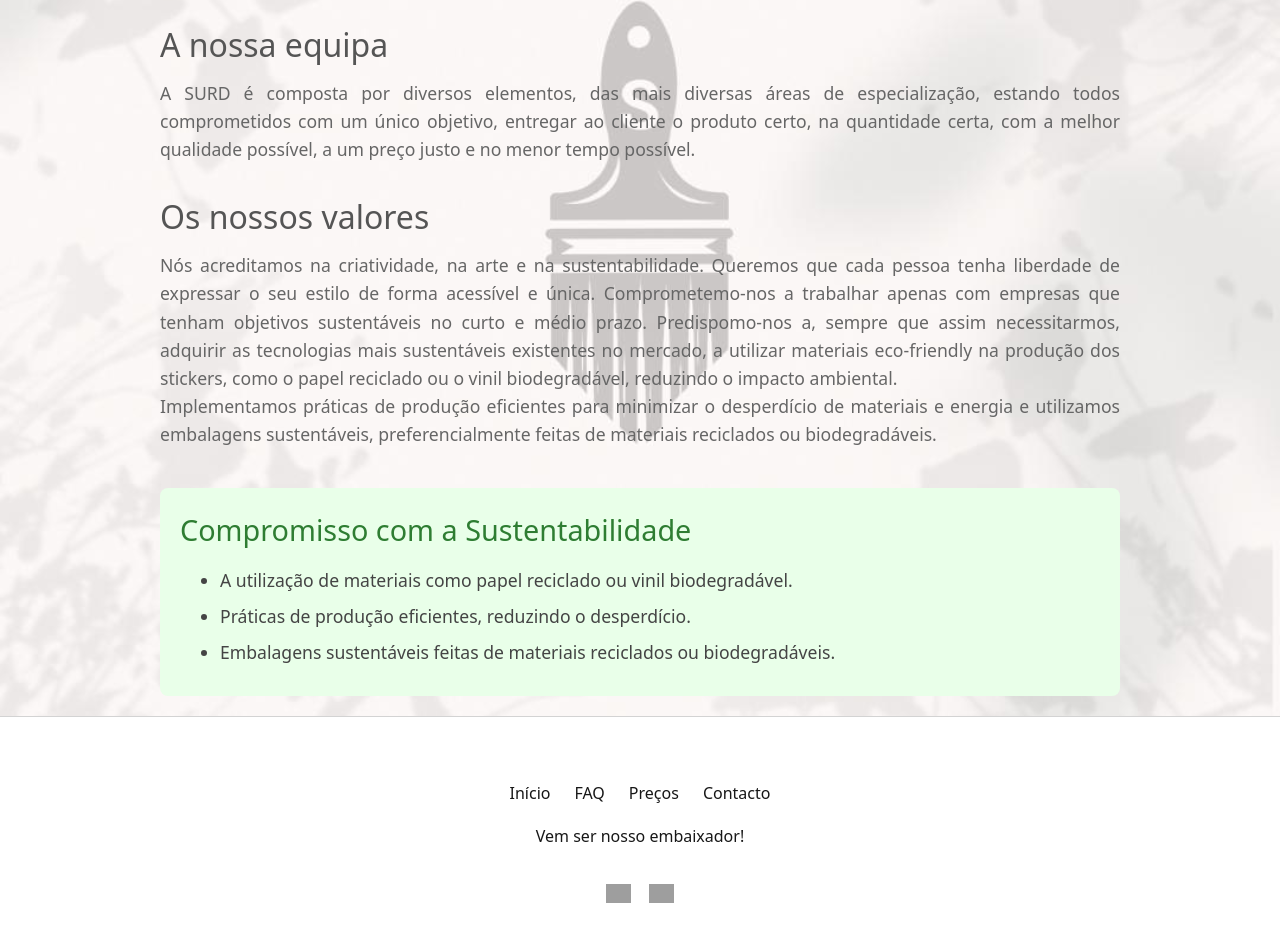
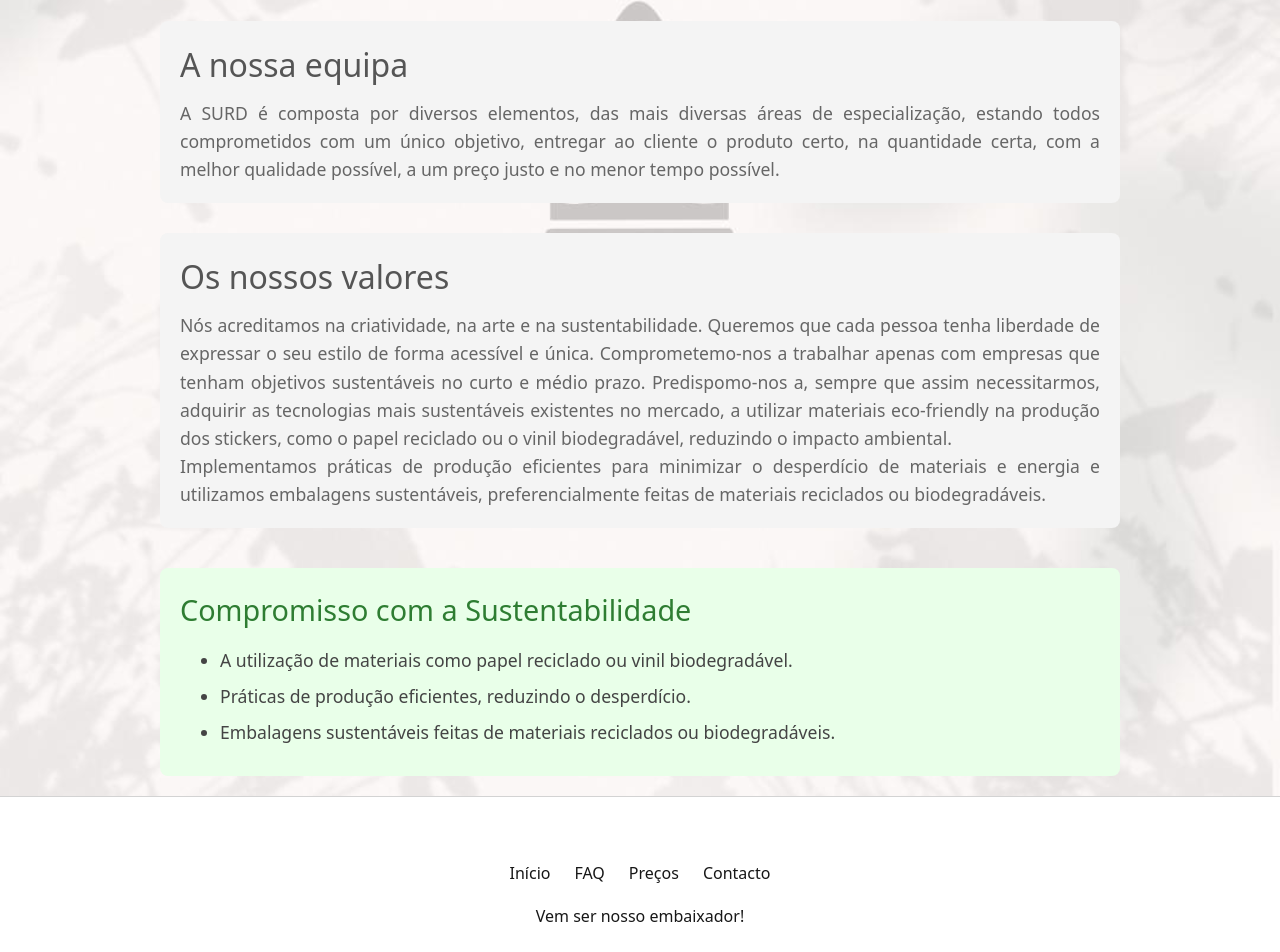
Before and after one commit to AurelioMiranda/surd, a Next.js app: page / in a window 1280 px wide. Shown: the part 417-1369 px from the top of the page. Built offline with nearby package versions, Linux system fonts and the light colour scheme; grey boxes are pictures that could not be loaded.

Commit message:
Small improvements (Tiktok url, backgorunds, etc..)

```diff
--- a/src/app/Home.module.css
+++ b/src/app/Home.module.css
@@ -25,6 +25,9 @@
 }
 
 .equipe, .valores {
+    background-color: #f4f4f4;
+    padding: 20px;
+    border-radius: 8px;
     margin-bottom: 30px;
 }
 
--- a/src/app/embaixadores/Embaixadores.module.css
+++ b/src/app/embaixadores/Embaixadores.module.css
@@ -3,7 +3,6 @@
     justify-content: center;
     align-items: center;
     height: 100vh;
-    background-color: #f5f5f5;
     padding: 20px;
 }
 
--- a/src/app/layout.js
+++ b/src/app/layout.js
@@ -34,12 +34,12 @@ export default function RootLayout({ children }) {
                       src="https://www.iconpacks.net/icons/2/free-instagram-logo-icon-3497-thumb.png"
                       alt="Instagram" />
                   </a>
-                  <a href="https://www.tiktok.com/" target="_blank" rel="noopener noreferrer" style={{ display: 'none' }}>
+                  <a href="https://www.tiktok.com/@surd.pt" target="_blank" rel="noopener noreferrer">
                     <img maw={240} width="25" height="25" style={{ borderRadius: '5px' }}
                       src="https://cdn.pixabay.com/photo/2021/06/15/12/28/tiktok-6338429_1280.png"
                       alt="Tiktok" />
                   </a>
-                  <a href="https://www.linkedin.com/in/mirandex/" target="_blank" rel="noopener noreferrer">
+                  <a href="https://www.linkedin.com/in/mirandex/" target="_blank" rel="noopener noreferrer" style={{ display: 'none' }}>
                     <img maw={240} width="25" height="25"
                       src="https://cdn-icons-png.flaticon.com/512/61/61109.png"
                       alt="LinkedIn" />
```
